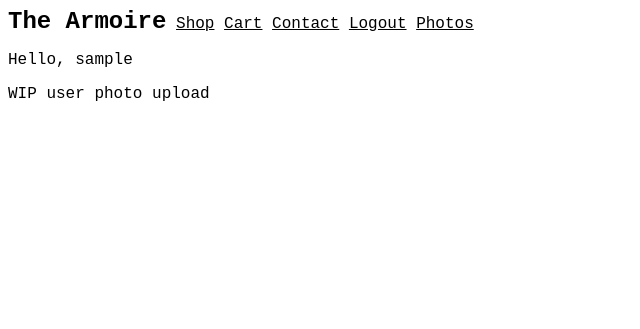
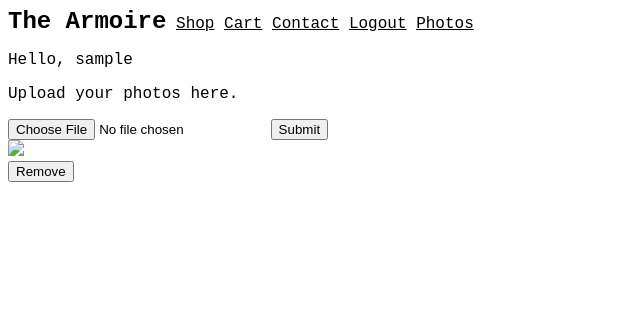
Before and after one commit to rtest42/clothing-web-app-flask, a Flask app: page /user-photo-upload in a window 1280 px wide. Shown: the top 329 px of the page, without its empty margins (0-640 px from the left). Run offline with Flask 3, Linux system fonts and the light colour scheme; the visitor is signed in with stand-in values (Sample User, id 1); tables that the repository leaves empty hold one stand-in row (values such as "Sample post"); parts of the project's set-up code (start-up, migrations or seed data) failed here and were passed over; some libraries are stand-ins or nearby versions.

Commit message:
User photo upload (TEST)

```diff
--- a/app.py
+++ b/app.py
@@ -7,7 +7,7 @@ import ast
 from dotenv import load_dotenv
 
 app = Flask(__name__)
-# USD filter
+# Filters
 app.jinja_env.filters["usd"] = lambda value: f"${value:,.2f}"
 # Auto-reload templates
 app.config["TEMPLATES_AUTO_RELOAD"] = True
@@ -117,9 +117,25 @@ def add_to_cart():
 #    return '', 204
 
 
-@app.route('/user-photo-upload')
+@app.route('/user-photo-upload', methods=['GET', 'POST'])
 def user_photo_upload():
-    return render_template('user_photo_upload.html')
+    err = None
+    username = session.get('username', '')
+    if request.method == 'POST':
+        if request.form.get("submit") == 'Submit':
+            # No checks for file type/extension yet...
+            # TODO: add file extension check
+            f = request.files.get('file')
+            file_name = f.filename
+            with open(file_name, 'rb') as fp:
+                img = fp.read()
+            content_type = f.content_type
+            read_query(True, "INSERT INTO images (username, img, type) values (?, ?, ?)", username, img, content_type)
+        else:
+            read_query(True, "DELETE FROM images WHERE id = ?", request.form.get('submit'))
+
+    images = read_query(True, "SELECT * FROM images WHERE username = ?", username)
+    return render_template('user_photo_upload.html', err=err, images=images)
 
 
 @app.route('/cart', methods=['GET', 'POST'])
@@ -181,12 +197,14 @@ def logout():
 def contact():
     return render_template('contact.html')
 
+
 def init_database():
     read_query(True,
                "CREATE TABLE IF NOT EXISTS cart (id INTEGER PRIMARY KEY AUTOINCREMENT, username TEXT NOT NULL, title TEXT NOT NULL, price REAL NOT NULL, link TEXT NOT NULL, img TXT NOT NULL);")
     read_query(True,
                "CREATE TABLE IF NOT EXISTS users (id INTEGER PRIMARY KEY AUTOINCREMENT NOT NULL, username TEXT NOT NULL, password TEXT NOT NULL);")
     read_query(True, "CREATE UNIQUE INDEX IF NOT EXISTS username ON users (username);")
+    read_query(True, "CREATE TABLE IF NOT EXISTS images (id INTEGER PRIMARY KEY AUTOINCREMENT NOT NULL, username TEXT NOT NULL, img BLOB NOT NULL, type TEXT NOT NULL);")
     # Treat an empty username as a guest
     read_query(True, "INSERT OR IGNORE INTO users (username, password) VALUES ('', '');")
 
--- a/static/app.js
+++ b/static/app.js
@@ -5,3 +5,7 @@ function addToCart(item) {
 function removeFromCart() {
     alert("Removing from cart...");
 }
+
+function removeFile() {
+    alert("Removing file...");
+}
--- a/templates/user_photo_upload.html
+++ b/templates/user_photo_upload.html
@@ -1,5 +1,18 @@
 <!-- Users upload their clothing here -->
 {% extends "layout.html" %}
 {% block main %}
-    <p>WIP user photo upload</p>
+    <p>Upload your photos here.</p>
+    {% if err %}
+        <p style="color:red;">{{ err }}</p>
+    {% endif %}
+    <form action="/user-photo-upload" method="post" enctype="multipart/form-data">
+        <input type="file" name="file" id="file">
+        <input type="submit" name="submit" value="Submit">
+    </form>
+    {% for image in images %}
+        <img src="data:{{ image[4] }};base64,{{ image[2] }}">
+        <form action="/user-photo-upload" method="post">
+            <button type="submit" name="submit" value="{{ image[0] }}" onclick="removeFile()">Remove</button>
+        </form>
+    {% endfor %}
 {% endblock %}
```
